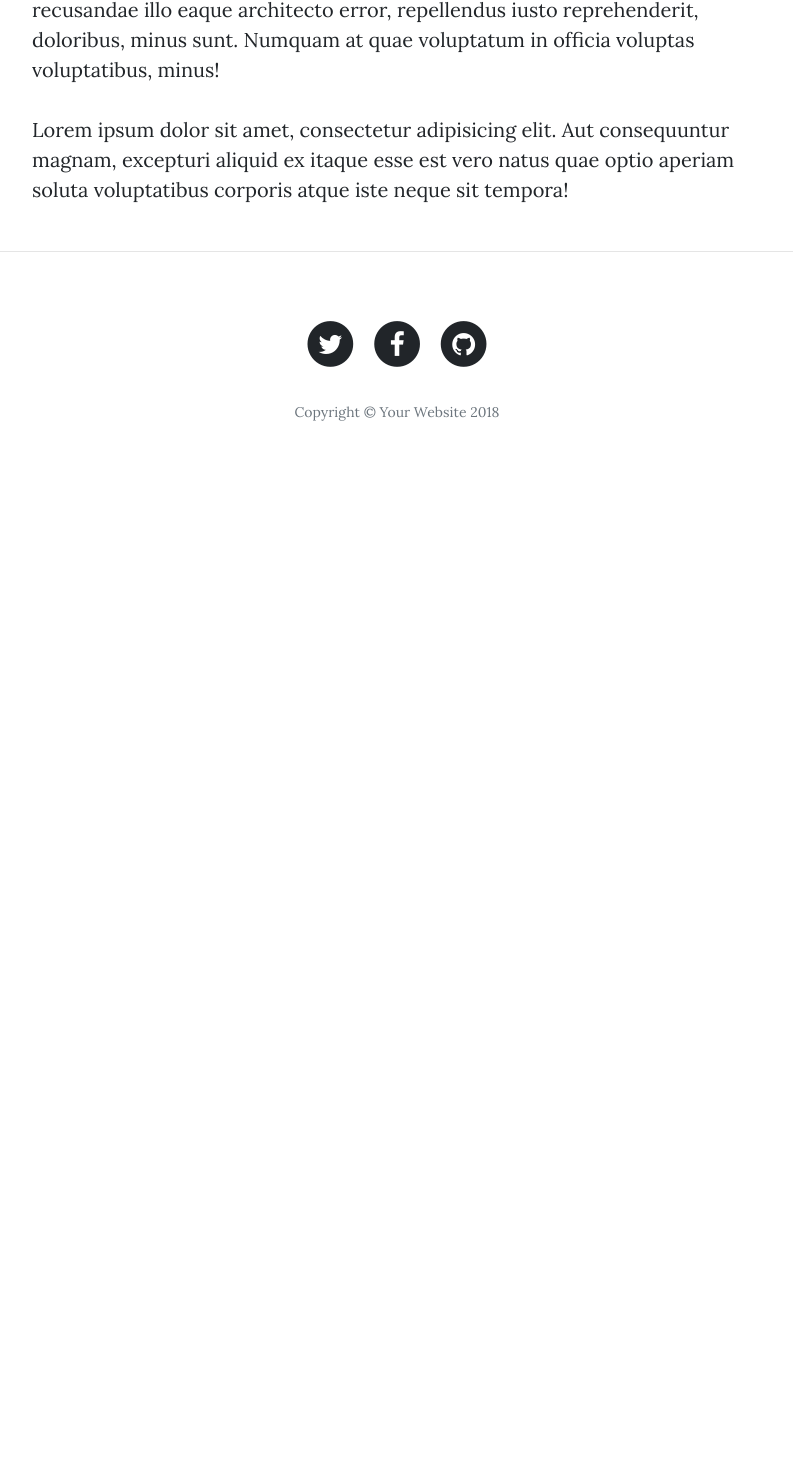
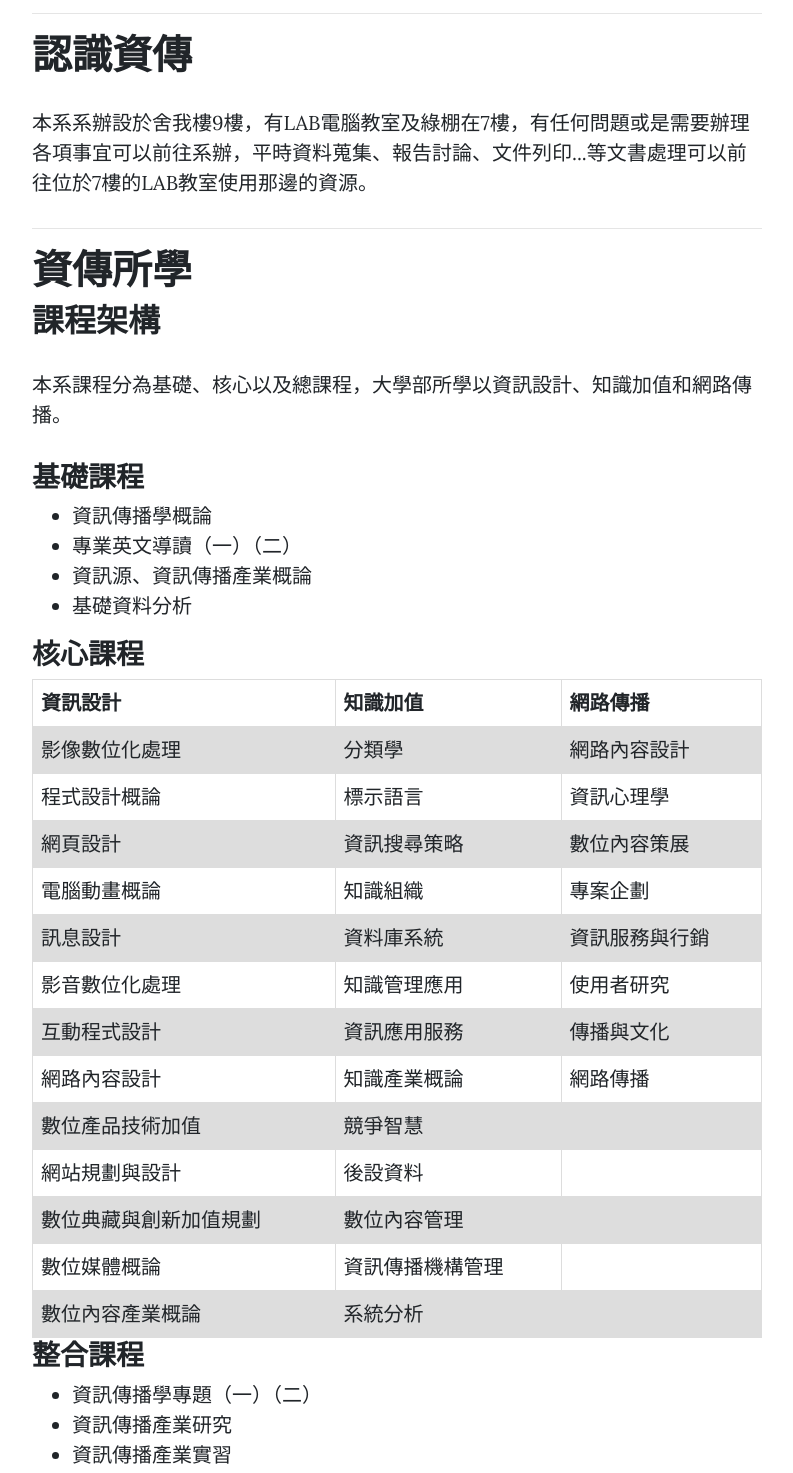
Before and after one commit to FelixMeow/ICSFelix, a website: page about.html in a window 1280 px wide. Shown: the part 767-2240 px from the top of the page, without its empty margins (243-1036 px from the left). Before the commit the page ends 1255 px from the top, so only its background shows below. Drawn offline with nearby package versions, Linux system fonts and the light colour scheme.

Commit message:
Add files via upload

```diff
--- a/about.html
+++ b/about.html
@@ -71,10 +71,124 @@
     <div class="container">
       <div class="row">
         <div class="col-lg-8 col-md-10 mx-auto">
-          <p>Lorem ipsum dolor sit amet, consectetur adipisicing elit. Saepe nostrum ullam eveniet pariatur voluptates odit, fuga atque ea nobis sit soluta odio, adipisci quas excepturi maxime quae totam ducimus consectetur?</p>
-          <p>Lorem ipsum dolor sit amet, consectetur adipisicing elit. Eius praesentium recusandae illo eaque architecto error, repellendus iusto reprehenderit, doloribus, minus sunt. Numquam at quae voluptatum in officia voluptas voluptatibus, minus!</p>
-          <p>Lorem ipsum dolor sit amet, consectetur adipisicing elit. Aut consequuntur magnam, excepturi aliquid ex itaque esse est vero natus quae optio aperiam soluta voluptatibus corporis atque iste neque sit tempora!</p>
-        </div>
+          <h1>資傳歷史</h1>
+		  <p>本系設立時間為1964年10月15日，原為世界新聞專科學校(現今世新大學)「圖書資料科」，1995年更名為「圖書資訊學系」於1997年本校改名為世新大學，本系也於2001年起更名為現在的「資訊傳播學系」</p>
+          <hr>
+		  <h1>認識資傳</h1>
+		  <p>本系系辦設於舍我樓9樓，有LAB電腦教室及綠棚在7樓，有任何問題或是需要辦理各項事宜可以前往系辦，平時資料蒐集、報告討論、文件列印...等文書處理可以前往位於7樓的LAB教室使用那邊的資源。</p>
+		  <hr>
+		  <h1>資傳所學</h1>
+          <h2>課程架構</h2>
+		  <p>本系課程分為基礎、核心以及總課程，大學部所學以資訊設計、知識加值和網路傳播。</p>
+		  <h3>基礎課程</h3>
+		  <ul>
+          <li>資訊傳播學概論</li>
+		  <li>專業英文導讀（一）（二）</li>
+          <li>資訊源、資訊傳播產業概論</li>
+          <li>基礎資料分析</li>
+          </ul>
+		  <style>
+table {
+    font-family: arial, sans-serif;
+    border-collapse: collapse;
+    width: 100%;
+}
+
+td, th {
+    border: 1px solid #dddddd;
+    text-align: left;
+    padding: 8px;
+}
+
+tr:nth-child(even) {
+    background-color: #dddddd;
+}
+</style>
+</head>
+<body>
+
+<h3>核心課程</h3>
+
+<table>
+  <tr>
+    <th>資訊設計</th>
+    <th>知識加值</th>
+    <th>網路傳播</th>
+  </tr>
+  <tr>
+    <td>影像數位化處理</td>
+    <td>分類學</td>
+    <td>網路內容設計</td>
+  </tr>
+  <tr>
+    <td>程式設計概論</td>
+    <td>標示語言</td>
+    <td>資訊心理學</td>
+  </tr>
+  <tr>
+    <td>網頁設計</td>
+    <td>資訊搜尋策略</td>
+    <td>數位內容策展</td>
+  </tr>
+  <tr>
+    <td>電腦動畫概論</td>
+    <td>知識組織</td>
+    <td>專案企劃</td>
+  </tr>
+  <tr>
+    <td>訊息設計</td>
+    <td>資料庫系統</td>
+    <td>資訊服務與行銷</td>
+  </tr>
+  <tr>
+    <td>影音數位化處理</td>
+    <td>知識管理應用</td>
+    <td>使用者研究</td>
+  </tr>
+  <tr>
+    <td>互動程式設計</td>
+    <td>資訊應用服務</td>
+    <td>傳播與文化</td>
+  </tr>
+  <tr>
+    <td>網路內容設計</td>
+    <td>知識產業概論</td>
+    <td>網路傳播</td>
+  </tr>
+  <tr>
+    <td>數位產品技術加值</td>
+    <td>競爭智慧</td>
+    <td> </td>
+  </tr>
+  <tr>
+    <td>網站規劃與設計</td>
+    <td>後設資料</td>
+    <td> </td>
+  </tr>
+  <tr>
+    <td>數位典藏與創新加值規劃</td>
+    <td>數位內容管理</td>
+    <td> </td>
+  </tr>
+  <tr>
+    <td>數位媒體概論</td>
+    <td>資訊傳播機構管理</td>
+    <td> </td>
+  </tr>
+  <tr>
+    <td>數位內容產業概論</td>
+    <td>系統分析</td>
+    <td> </td>
+  </tr>
+</table>
+<h3>整合課程</h3>
+<ul>
+<li>資訊傳播學專題（一）（二）</li>
+<li>資訊傳播產業研究</li>
+<li>資訊傳播產業實習</li>
+</ul>
+
+		</div>
       </div>
     </div>
 
```
Also changed, not shown: post.html (+17 -46 lines).
